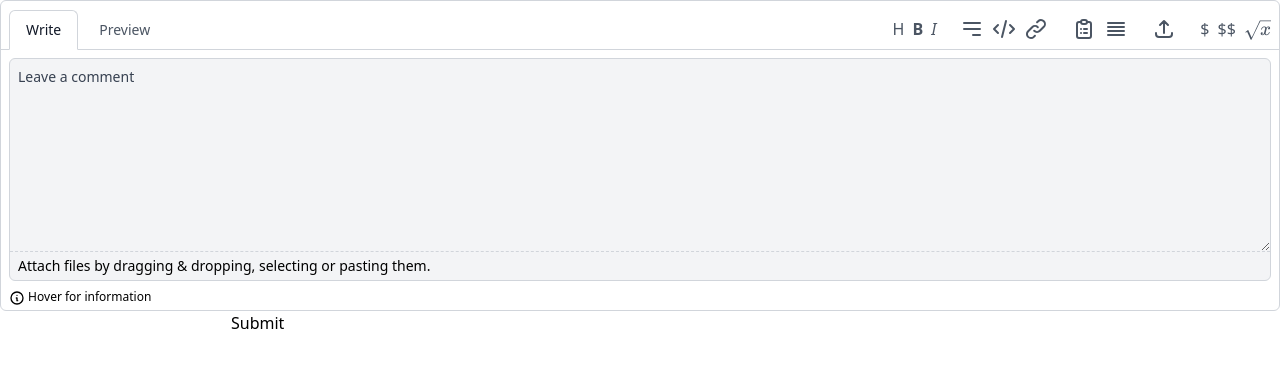
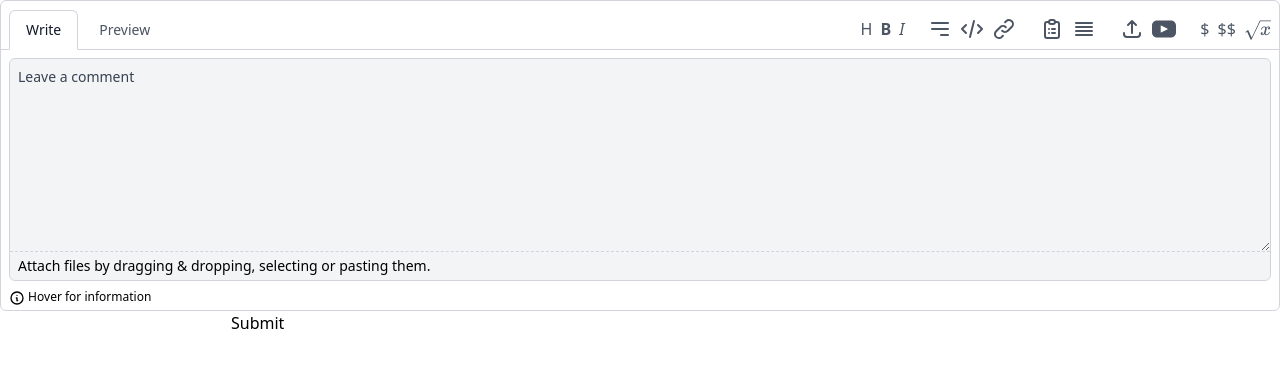
Before and after one commit to ProfessorDev/text-editor, a React (Create React App) app: page / in a window 1280 px wide. Shown: the top 368 px of the page. Built offline with nearby package versions, Linux system fonts and the light colour scheme.

Commit message:
Added youtube support

```diff
--- /dev/null
+++ b/src/assets/icons/youtube.tsx
@@ -0,0 +1,25 @@
+type YoutubeIconProps = React.SVGProps<SVGSVGElement>;
+
+export const YoutubeIcon: React.FC<YoutubeIconProps> = ({ ...props }) => {
+  return (
+    <svg
+      version="1.1"
+      id="Layer_1"
+      xmlns="http://www.w3.org/2000/svg"
+      viewBox="0 0 461.001 461.001"
+      {...props}
+    >
+      <g>
+        <path
+          style={{
+            fill: "currentcolor",
+          }}
+          d="M365.257,67.393H95.744C42.866,67.393,0,110.259,0,163.137v134.728
+		c0,52.878,42.866,95.744,95.744,95.744h269.513c52.878,0,95.744-42.866,95.744-95.744V163.137
+		C461.001,110.259,418.135,67.393,365.257,67.393z M300.506,237.056l-126.06,60.123c-3.359,1.602-7.239-0.847-7.239-4.568V168.607
+		c0-3.774,3.982-6.22,7.348-4.514l126.06,63.881C304.363,229.873,304.298,235.248,300.506,237.056z"
+        />
+      </g>
+    </svg>
+  );
+};
--- a/src/components/Toolbar.tsx
+++ b/src/components/Toolbar.tsx
@@ -10,6 +10,8 @@ import { useFormContext } from "react-hook-form";
 import { EditorForm, FileResult } from "../types";
 import { FileButton } from "./FileButton";
 import { Symbols } from "./Symbols";
+import youtubeIcon from "../assets/icons/youtube.svg";
+import { YoutubeIcon } from "../assets/icons/youtube";
 
 export interface ToolbarProps {
   mode: string;
@@ -183,6 +185,31 @@ export const Toolbar: React.FC<ToolbarProps> = ({
     }
   };
 
+  const onYoutubeClick = async () => {
+    const selection = getSelection();
+    const { beforeText, selectedText, afterText } = getSelections();
+    const urlRegex =
+      "^(?!mailto:)(?:(?:http|https|ftp)://)(?:\\S+(?::\\S*)?@)?(?:(?:(?:[1-9]\\d?|1\\d\\d|2[01]\\d|22[0-3])(?:\\.(?:1?\\d{1,2}|2[0-4]\\d|25[0-5])){2}(?:\\.(?:[0-9]\\d?|1\\d\\d|2[0-4]\\d|25[0-4]))|(?:(?:[a-z\\u00a1-\\uffff0-9]+-?)*[a-z\\u00a1-\\uffff0-9]+)(?:\\.(?:[a-z\\u00a1-\\uffff0-9]+-?)*[a-z\\u00a1-\\uffff0-9]+)*(?:\\.(?:[a-z\\u00a1-\\uffff]{2,})))|localhost)(?::\\d{2,5})?(?:(/|\\?|#)[^\\s]*)?$";
+
+    if (selectedText.match(urlRegex)) {
+      const result = `${beforeText}![youtube](${selectedText})${afterText}`;
+      setText(result);
+      setSelection(selection.start + 2, selection.start + 2);
+    } else {
+      const result = `${beforeText}![${selectedText}-youtube](url)${afterText}`;
+      if (selectedText === "") {
+        setText(result);
+        setSelection(selection.start + 2, selection.end + 2);
+      } else {
+        setText(result);
+        setSelection(
+          selection.end + 4 + "-youtube".length,
+          selection.end + 4 + "url".length + "-youtube".length,
+        );
+      }
+    }
+  };
+
   const onInlineMathClick = () => {
     const selection = getSelection();
     const { beforeText, selectedText, afterText } = getSelections();
@@ -215,7 +242,8 @@ export const Toolbar: React.FC<ToolbarProps> = ({
       <div className="flex gap-1 text-sm">
         <button
           type="button"
-                    className={`py-1 px-4 relative rounded-t-md hover:text-gray-900 ${mode === "write"
+          className={`py-1 px-4 relative rounded-t-md hover:text-gray-900 ${
+            mode === "write"
               ? "border border-gray-300 text-gray-900"
               : "border border-transparent"
           }`}
@@ -231,7 +259,8 @@ export const Toolbar: React.FC<ToolbarProps> = ({
         </button>
         <button
           type="button"
-                    className={`py-1 px-4 relative rounded-t-md hover:text-gray-900 ${mode === "preview"
+          className={`py-1 px-4 relative rounded-t-md hover:text-gray-900 ${
+            mode === "preview"
               ? "border border-gray-300 text-gray-900"
               : "border border-transparent"
           }`}
@@ -327,6 +356,14 @@ export const Toolbar: React.FC<ToolbarProps> = ({
           >
             <UploadIcon className="h-6" />
           </FileButton>
+          <button
+            type="button"
+            title="Youtube Embed Link"
+            className="hover:text-red-500"
+            onClick={onYoutubeClick}
+          >
+            <YoutubeIcon className="h-6" />
+          </button>
         </div>
         <div className="relative flex gap-2">
           <button
--- a/src/utils/marked/marked.ts
+++ b/src/utils/marked/marked.ts
@@ -2,6 +2,7 @@ import hljs from "highlight.js";
 import marked from "marked";
 import katexExtension from "./katexExtension";
 import { videoRenderer } from "./videoRenderer";
+import { youtubeRenderer } from "./youtubeEmbedRenderer";
 
 marked.setOptions({
   renderer: new marked.Renderer(),
@@ -22,6 +23,9 @@ marked.setOptions({
 marked.use({
   renderer: videoRenderer,
 });
+marked.use({
+  renderer: youtubeRenderer,
+});
 
 marked.use(
   katexExtension({
--- /dev/null
+++ b/src/utils/marked/youtubeEmbedRenderer.ts
@@ -0,0 +1,21 @@
+import { Renderer } from "marked";
+
+export const youtubeRenderer: Partial<Renderer<false>> = {
+  image(href, _title, text) {
+    if (text.endsWith("youtube")) {
+      return `
+<iframe
+  style="width: 100%"
+  height="400"
+  src="${href}"
+  title="YouTube video player (${text})"
+  frameborder="0"
+  allow="accelerometer; autoplay; clipboard-write; encrypted-media; gyroscope; picture-in-picture; web-share"
+  referrerpolicy="strict-origin-when-cross-origin"
+  allowfullscreen
+></iframe>
+`;
+    }
+    return false;
+  },
+};
```
Also changed, not shown: 1 other file (tests, documents, lock files or other folders). Lines whose indentation alone changed are shown as unchanged.
